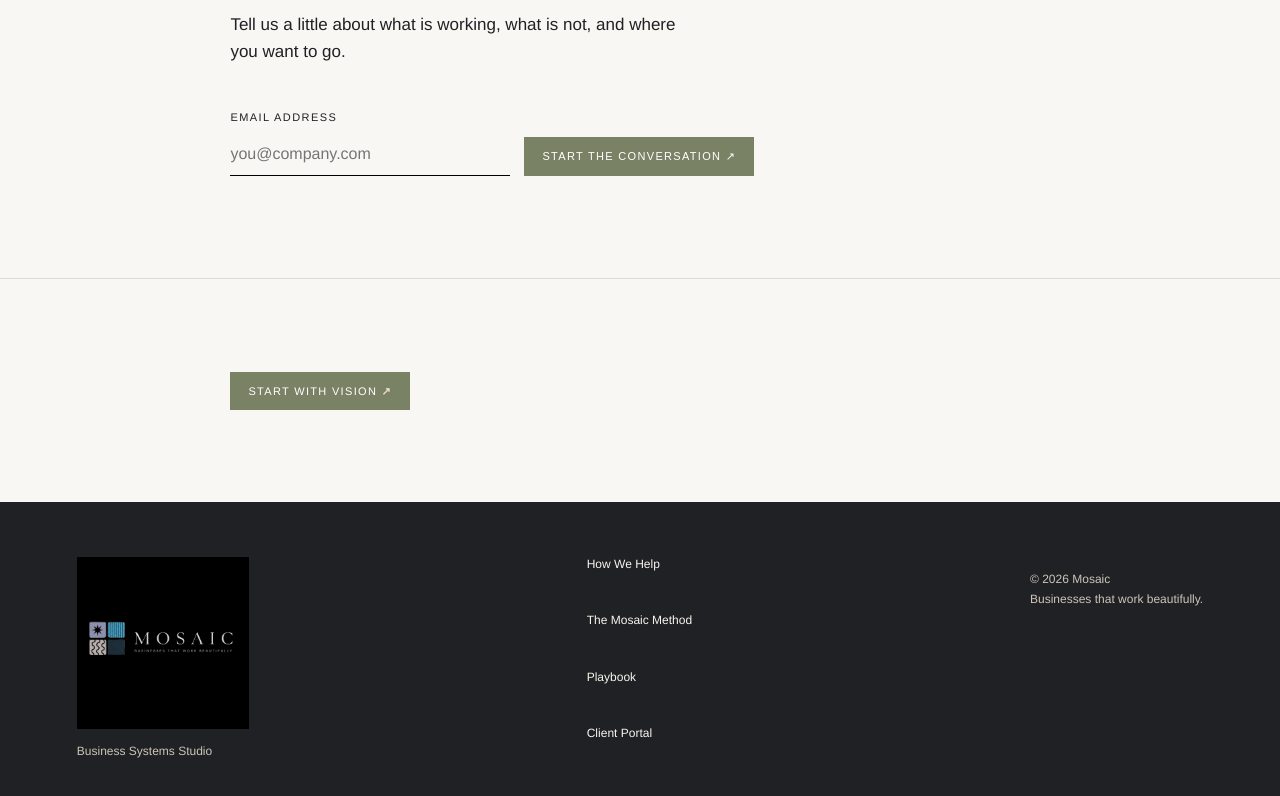
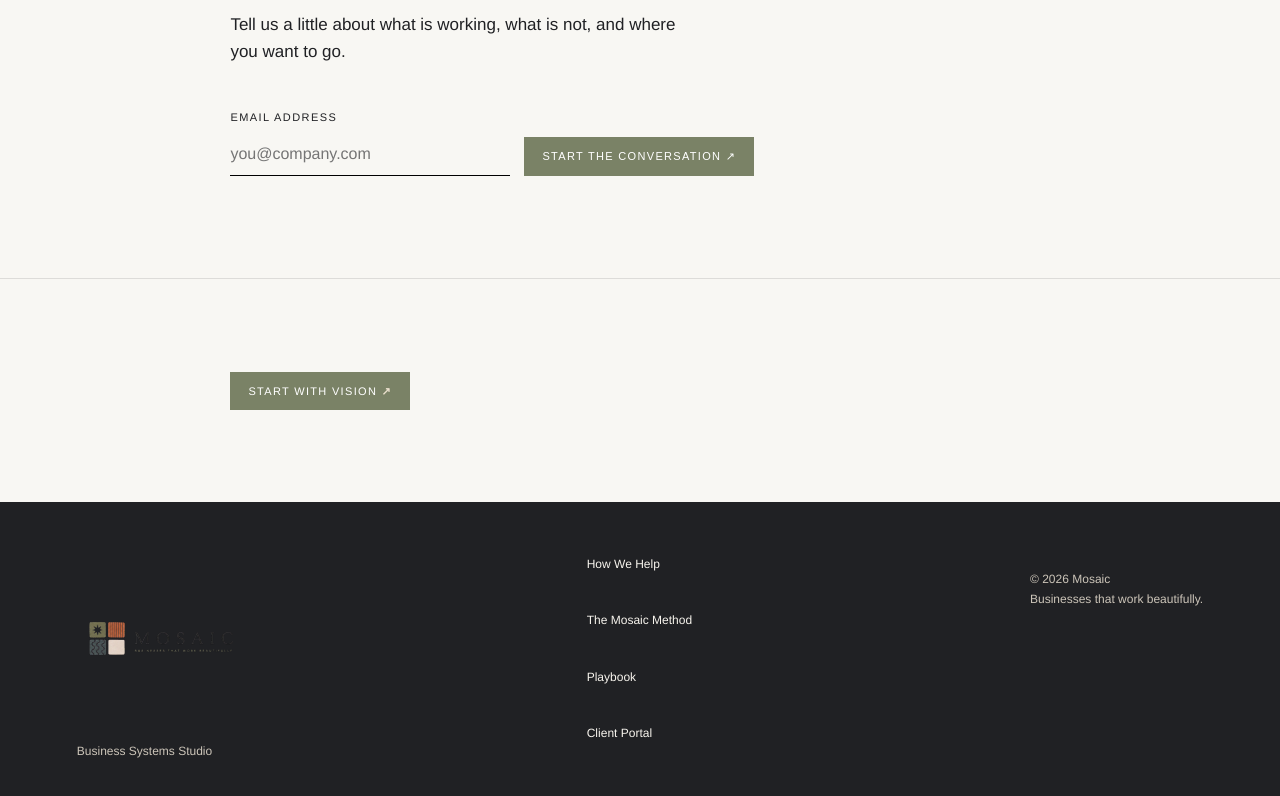
Before and after one commit to laurennhowelll-droid/mosaic-main, a Next.js app: page /start in a window 1280 px wide. Shown: the part 452-1248 px from the top of the page. Built offline with nearby package versions, Linux system fonts and the light colour scheme.

Commit message:
Use current Mosaic brand-reference SVGs

```diff
--- a/app/brand-assets.css
+++ b/app/brand-assets.css
@@ -1,8 +1,6 @@
-.logo { display: block; width: 172px; height: auto; mix-blend-mode: multiply; }
-.mark { display: block; object-fit: contain; mix-blend-mode: multiply; }
+.logo { display: block; width: 172px; height: auto; }
+.mark { display: block; object-fit: contain; }
 .mark-small { width: 30px !important; height: 30px !important; }
-
-footer .logo { mix-blend-mode: normal; filter: invert(1); }
 
 @media (max-width: 800px) {
   .logo { width: 135px; }
```
Also changed, not shown: public/brand-reference/main-icon.svg, public/brand-reference/main-logo.svg.
